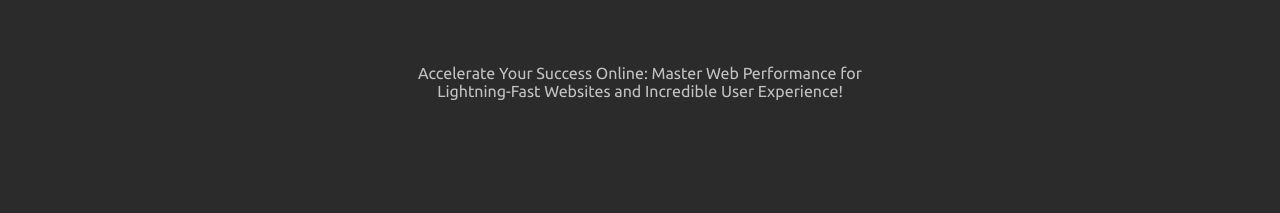
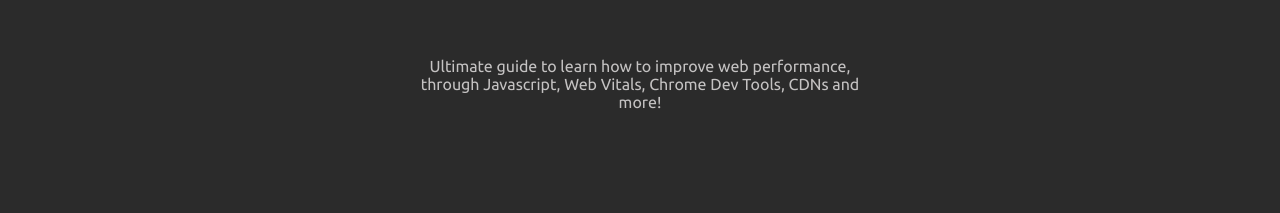
Before and after one commit to vitorlofonseca/personal-page, a React (Vite) app: page /web-performance in a window 1280 px wide. Shown: the part 344-557 px from the top of the page. Built offline with nearby package versions, Linux system fonts and the light colour scheme.

Commit message:
Changing description of web performance

```diff
--- a/src/pages/WebPerformanceCourse/ReceptionPage.tsx
+++ b/src/pages/WebPerformanceCourse/ReceptionPage.tsx
@@ -10,8 +10,8 @@
       <img className={styles.rocket} src={rocket} alt="Rocket picture" />
       <span className={styles.courseName}>Web Performance</span>
       <div className={styles.description}>
-        Accelerate Your Success Online: Master Web Performance for
-        Lightning-Fast Websites and Incredible User Experience!
+        Ultimate guide to learn how to improve web performance, through
+        Javascript, Web Vitals, Chrome Dev Tools, CDNs and more!
       </div>
       <div className={styles.courseCreator}>
         <img
```
